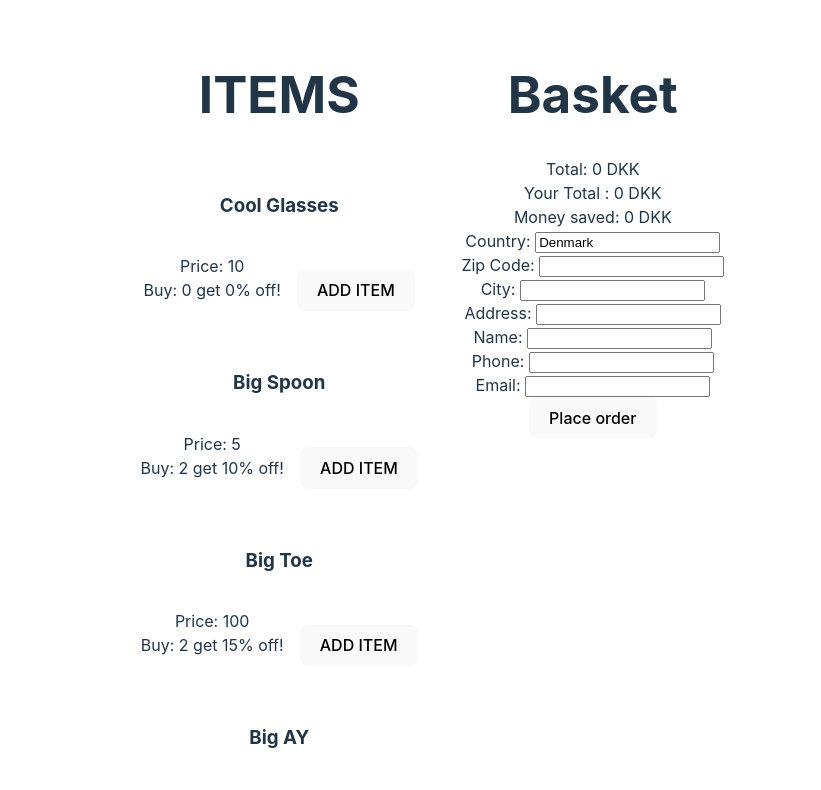
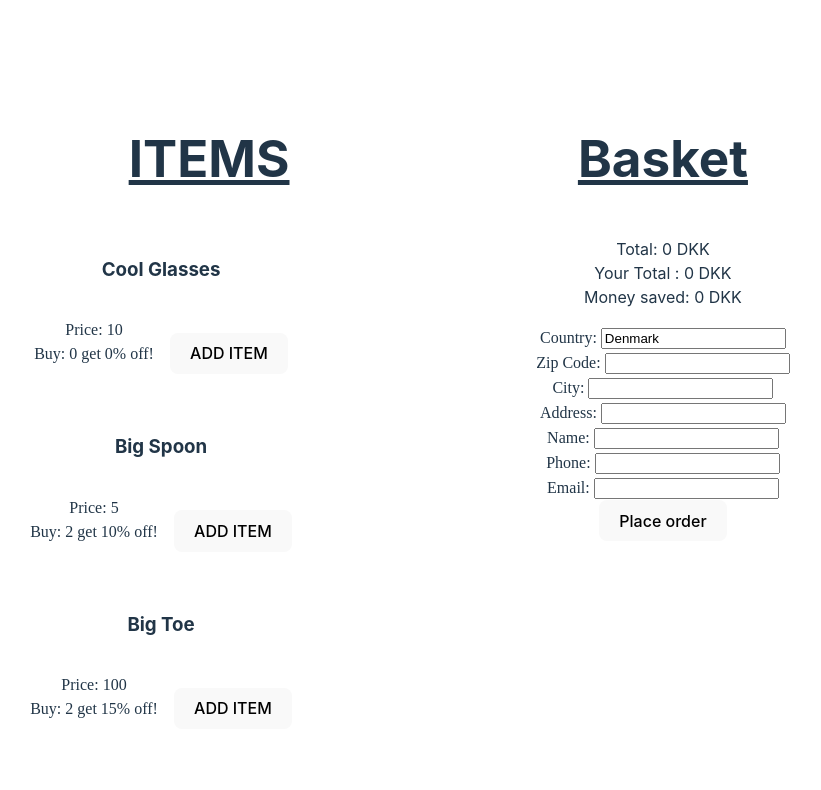
Before and after one commit to GoodGithubAccount/BIGREPO, a React (Vite) app in the folder frontend/: page / in a window 1280 px wide. Shown: the top 790 px of the page, without its empty margins (204-1025 px from the left). Built offline with nearby package versions, Linux system fonts and the light colour scheme.

Commit message:
Anna commit 1: Style og layout

```diff
--- a/frontend/src/Item.css
+++ b/frontend/src/Item.css
@@ -1,5 +1,6 @@
 .item{
   padding: 1em;
+  padding-right: 7em;
 }
 
 .price{
--- a/frontend/src/index.css
+++ b/frontend/src/index.css
@@ -34,6 +34,19 @@ body {
 h1 {
   font-size: 3.2em;
   line-height: 1.1;
+  text-decoration: underline;
+}
+
+p {
+  font-family: "sans-serif";
+}
+
+div{
+  padding: 1em;
+}
+
+label{
+  font-family: "sans-serif";
 }
 
 button {
```
